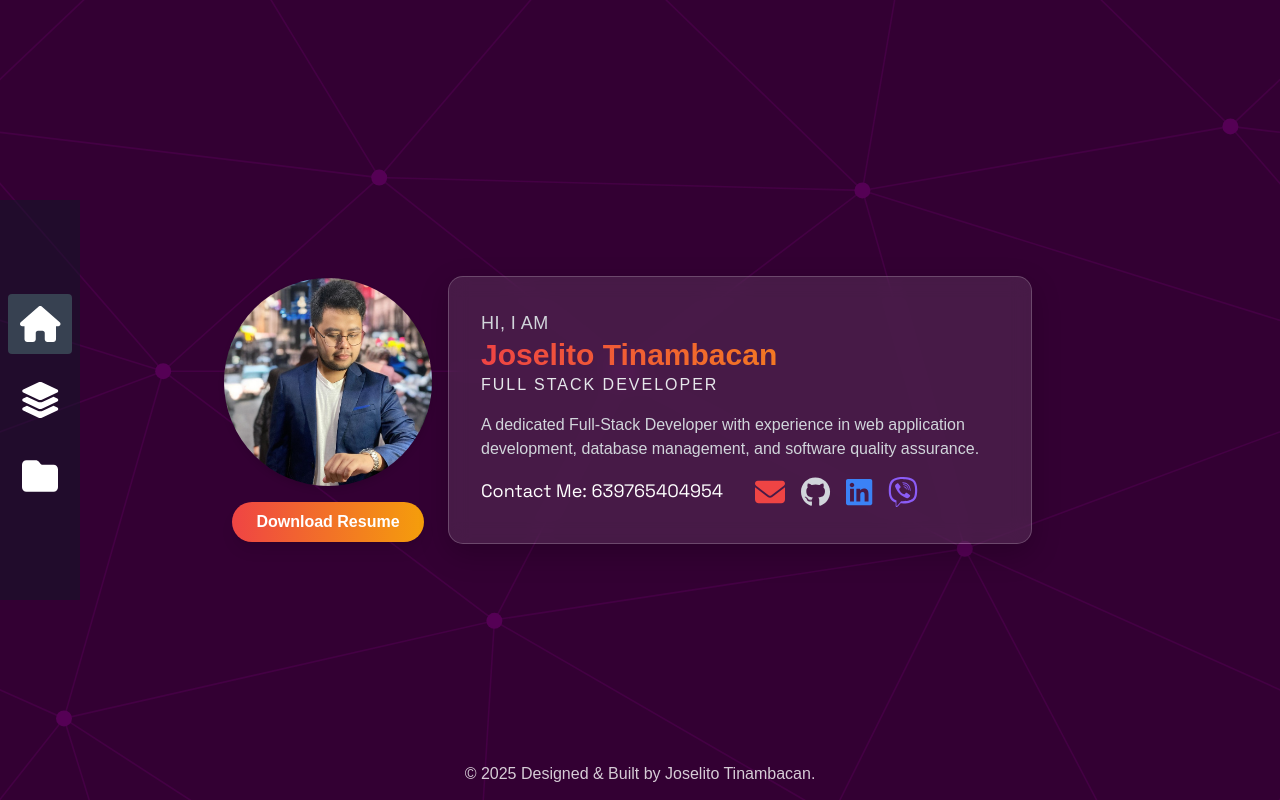
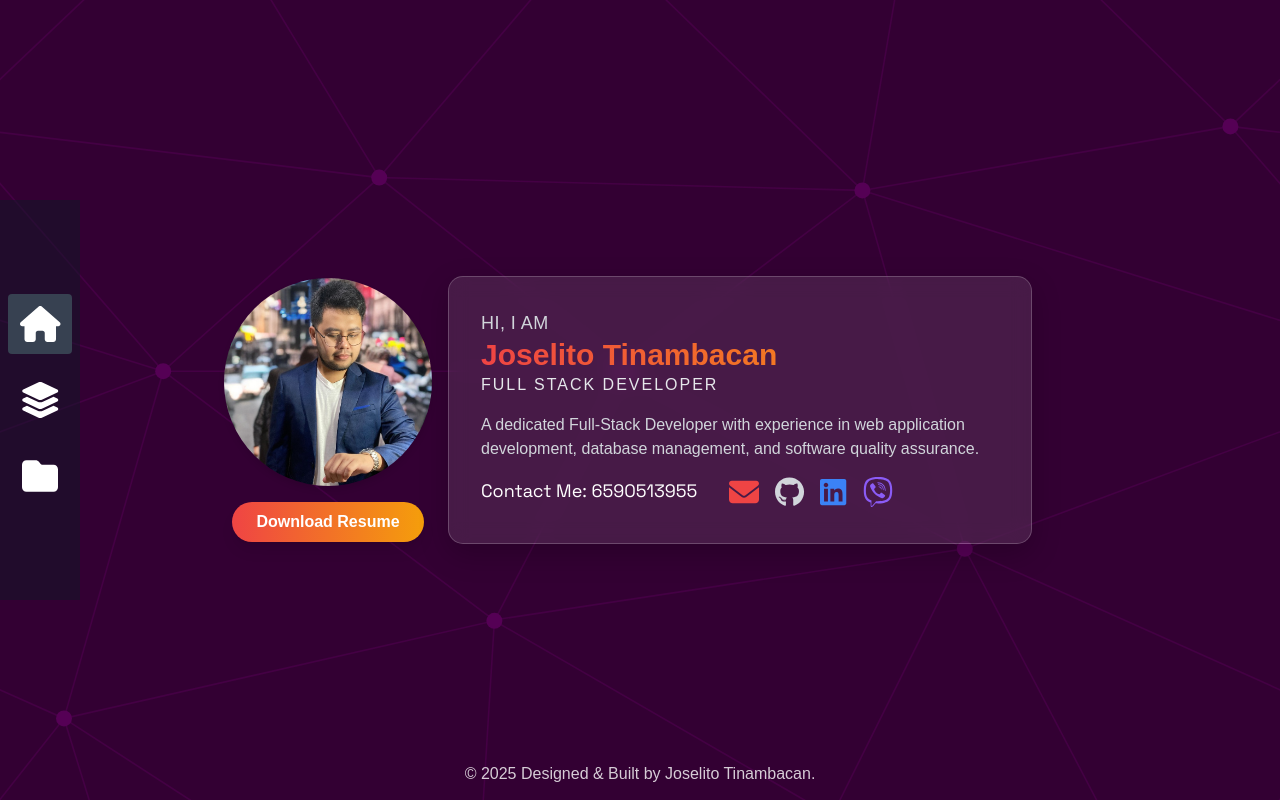
Before and after one commit to Tinambacan/Portfolio, a Vue app: page / in a window 1280 px wide. Built offline with nearby package versions, Linux system fonts and the light colour scheme.

Commit message:
Update contacts

```diff
--- a/src/views/Home.vue
+++ b/src/views/Home.vue
@@ -36,7 +36,7 @@
         A dedicated Full-Stack Developer with experience in web application development, database management, and software quality assurance.
       </p>
       <div class="mt-4 text-gray-700 flex flex-col md:flex-row justify-start md:gap-8">
-        <p class="text-lg text-white space-grotesk-p">Contact Me: 639765404954</p>
+        <p class="text-lg text-white space-grotesk-p">Contact Me: 6590513955</p>
         <div class="flex gap-4 mt-2 md:mt-0 text-center">
           <!-- Gmail -->
           <a href="https://mail.google.com/mail/?view=cm&fs=1&to=joselito.tinambacan@gmail.com" target="_blank">
```
